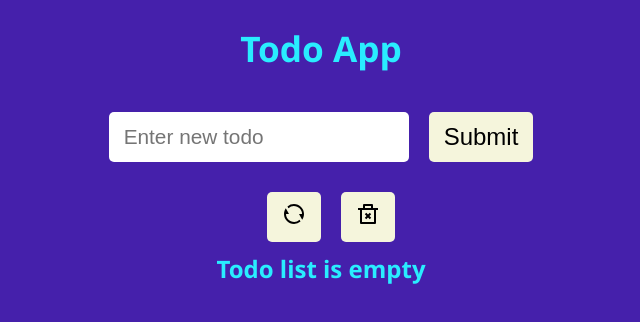
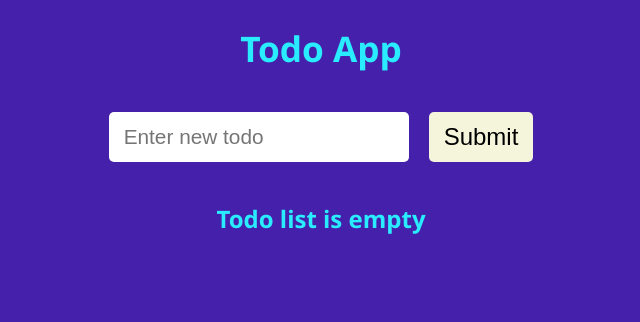
Before and after one commit to DiMelnikov/Todo-App, a React (Create React App) app: page / in a window 1280 px wide. Shown: the top 322 px of the page, without its empty margins (319-959 px from the left). Built offline with nearby package versions, Linux system fonts and the light colour scheme.

Commit message:
hide todoActions

```diff
--- a/src/App.js
+++ b/src/App.js
@@ -44,10 +44,12 @@ function App() {
 		<div className="App">
 			<h1>Todo App</h1>
 			<TodoForm addTodo={addTodoHandler} />
-			<TodosActions
-				resetTodos={resetTodosHandler}
-				deleteCompletedTodos={deleteCompletedTodosHandler}
-			/>
+			{todos.length > 0 && (
+				<TodosActions
+					resetTodos={resetTodosHandler}
+					deleteCompletedTodos={deleteCompletedTodosHandler}
+				/>
+			)}
 			<TodoList
 				todos={todos}
 				deleteTodo={deleteTodoHandler}
```
